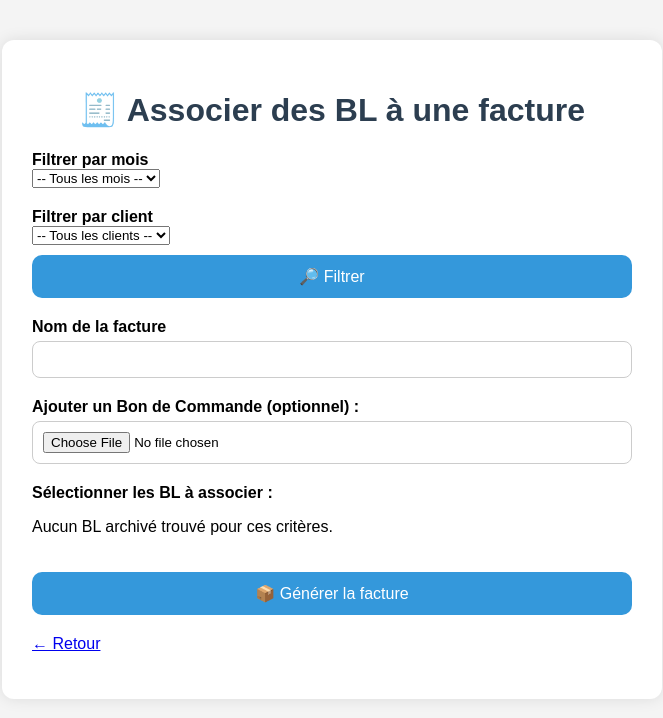
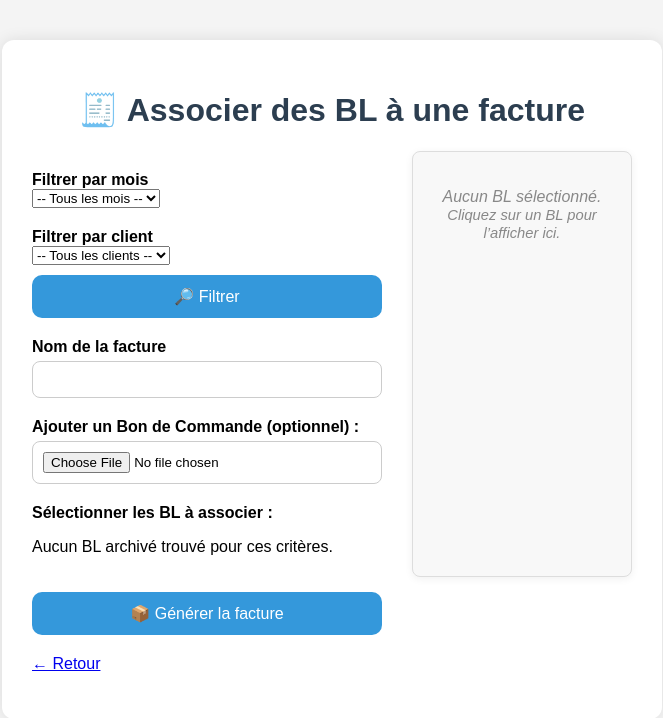
Before and after one commit to fauquembergue-edgar/tri_BL, a Flask app: page /facture in a window 1280 px wide. Shown: the top 718 px of the page, without its empty margins (308-971 px from the left). Run offline with Flask 3, Linux system fonts and the light colour scheme.

Commit message:
Update facture.html

```diff
--- a/templates/facture.html
+++ b/templates/facture.html
@@ -4,12 +4,69 @@
   <meta charset="UTF-8">
   <title>Créer une facture</title>
   <link rel="stylesheet" href="{{ url_for('static', filename='style.css') }}">
+  <style>
+    .facture-flex-container {
+      display: flex;
+      align-items: flex-start;
+      gap: 30px;
+    }
+    .facture-main-left {
+      flex: 1 1 0;
+      min-width: 350px;
+    }
+    .facture-main-right {
+      width: 550px;
+      position: sticky;
+      top: 25px;
+      align-self: flex-start;
+      background: #f8f8f8;
+      border: 1px solid #ddd;
+      border-radius: 8px;
+      padding: 12px;
+      box-shadow: 0 2px 8px rgba(0,0,0,0.06);
+      min-height: 400px;
+      max-height: 90vh;
+      overflow: auto;
+    }
+    .apercu-bl-title {
+      font-weight: bold;
+      margin-bottom: 6px;
+      font-size: 1.05em;
+    }
+    .apercu-bl-empty {
+      color: #888;
+      font-style: italic;
+      margin-top: 24px;
+      text-align: center;
+    }
+    .apercu-pdf-viewer {
+      width: 100%;
+      min-height: 350px;
+      height: 60vh;
+      border: none;
+    }
+  </style>
+  <script>
+    function updatePreview(input) {
+      const filePath = input.value;
+      const label = input.parentElement.querySelector('label').textContent;
+      document.getElementById('apercu-bl-nom').textContent = label;
+      document.getElementById('apercu-bl-frame').src = "/static/pdf_proxy?path=" + encodeURIComponent(filePath);
+      document.getElementById('apercu-bl-empty').style.display = "none";
+      document.getElementById('apercu-bl-body').style.display = "block";
+    }
+    window.addEventListener('DOMContentLoaded', function() {
+      const checked = document.querySelector('input[type=checkbox][name=fichiers]:checked');
+      if (checked) updatePreview(checked);
+    });
+  </script>
 </head>
 <body>
   <div class="container">
     <h1>🧾 Associer des BL à une facture</h1>
-
-    <!-- Filtres de tri -->
+    <div class="facture-flex-container">
+      <!-- Partie gauche -->
+      <div class="facture-main-left">
         <form method="GET" action="/facture">
           <label for="mois_filtre">Filtrer par mois</label>
           <select name="mois_filtre" id="mois_filtre">
@@ -18,7 +75,6 @@
               <option value="{{ mois }}" {% if mois == mois_selectionne %}selected{% endif %}>{{ mois }}</option>
             {% endfor %}
           </select>
-
           <label for="client_filtre">Filtrer par client</label>
           <select name="client_filtre" id="client_filtre">
             <option value="">-- Tous les clients --</option>
@@ -26,17 +82,13 @@
               <option value="{{ client }}" {% if client == client_selectionne %}selected{% endif %}>{{ client }}</option>
             {% endfor %}
           </select>
-
           <button type="submit" style="margin-top:10px;">🔎 Filtrer</button>
         </form>
-
         <form method="POST" enctype="multipart/form-data">
           <label for="nom_facture">Nom de la facture</label>
           <input type="text" name="nom_facture" id="nom_facture" required>
-
           <label for="bc_file">Ajouter un Bon de Commande (optionnel) :</label>
           <input type="file" name="bc_file" id="bc_file" accept="application/pdf">
-
           <label for="fichiers">Sélectionner les BL à associer :</label>
           {% if fichiers_groupes %}
             {% for date_code, entreprises in fichiers_groupes.items() %}
@@ -50,7 +102,8 @@
                     <ul style="margin-left: 70px;">
                     {% for chemin, nom in fichiers %}
                       <li>
-                    <input type="checkbox" name="fichiers" value="{{ chemin }}" id="{{ chemin }}">
+                        <input type="checkbox" name="fichiers" value="{{ chemin }}" id="{{ chemin }}"
+                          onclick="updatePreview(this)">
                         <label for="{{ chemin }}">{{ nom }}</label>
                       </li>
                     {% endfor %}
@@ -62,10 +115,22 @@
           {% else %}
             <p>Aucun BL archivé trouvé pour ces critères.</p>
           {% endif %}
-
           <button type="submit" style="margin-top:20px;">📦 Générer la facture</button>
         </form>
         <p style="margin-top:20px;"><a href="/">← Retour</a></p>
       </div>
+      <!-- Partie droite : Aperçu du BL sélectionné -->
+      <div class="facture-main-right">
+        <div id="apercu-bl-empty" class="apercu-bl-empty">
+          Aucun BL sélectionné.<br>
+          <span style="font-size:.92em;">Cliquez sur un BL pour l’afficher ici.</span>
+        </div>
+        <div id="apercu-bl-body" style="display:none;">
+          <div class="apercu-bl-title" id="apercu-bl-nom"></div>
+          <iframe id="apercu-bl-frame" class="apercu-pdf-viewer"></iframe>
+        </div>
+      </div>
+    </div>
+  </div>
 </body>
 </html>
```
Lines whose indentation alone changed are shown as unchanged.
